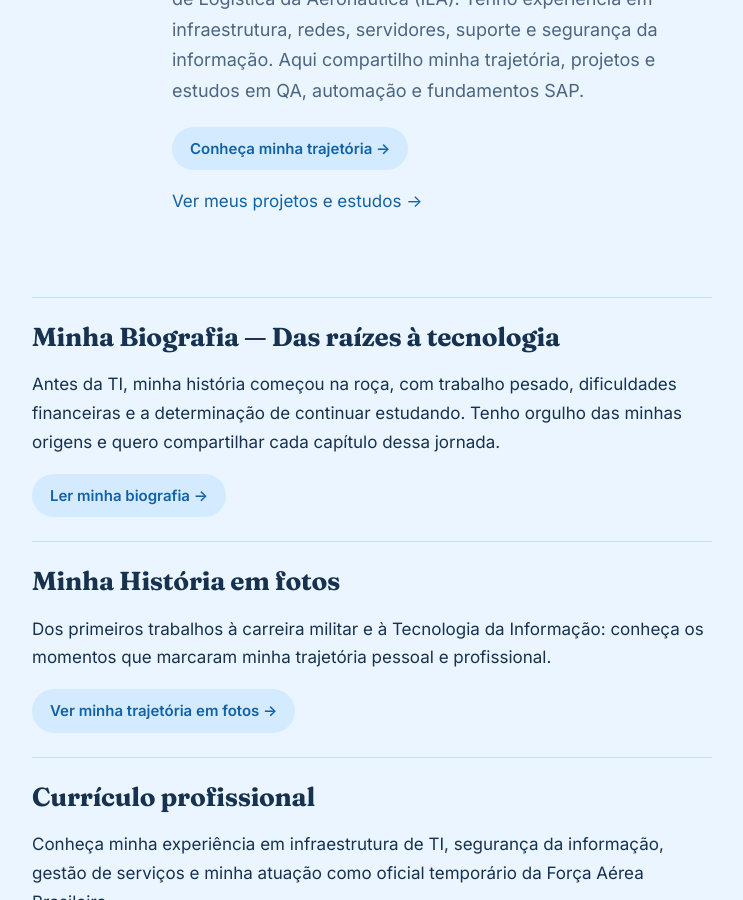
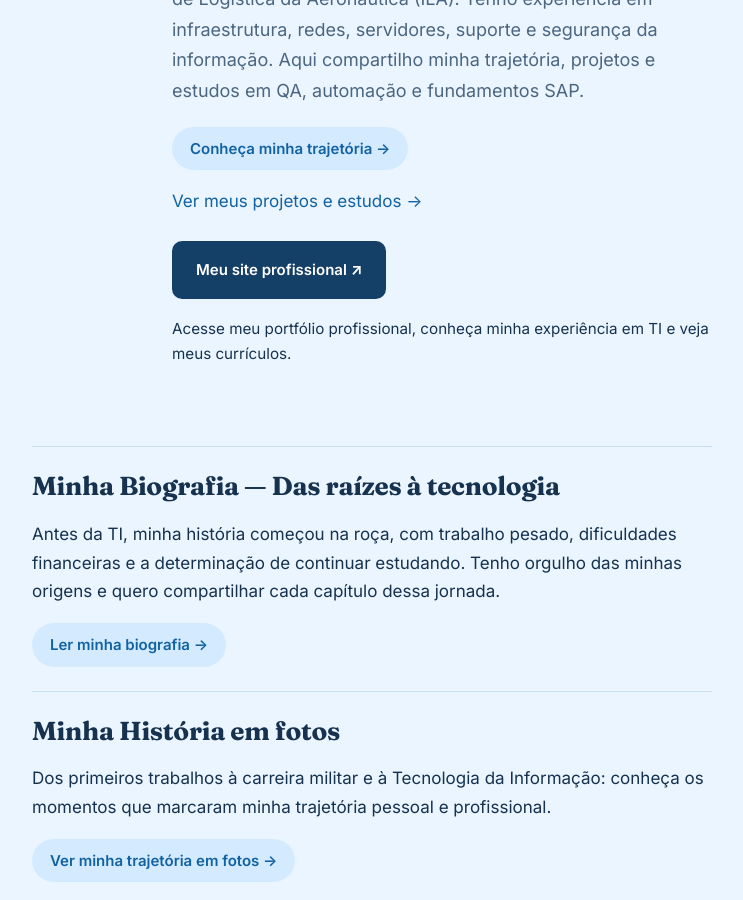
Before and after one commit to jeffersondk3/jeffersondk3.github.io, a Jekyll site: the page built from index.html, in a window 1280 px wide and 900 px high, scrolled down 338 px. Shown: the whole window, without its empty margins (268-1011 px from the left). Built offline with Jekyll 4.4.1, drawn with Linux system fonts in a browser that asks for light colours.

Commit message:
Destaca botão Meu site profissional no início do blog

```diff
--- a/index.html
+++ b/index.html
@@ -9,6 +9,8 @@ layout: default
     <p class="lead">Sou militar temporário da Força Aérea Brasileira e atuo como Chefe da Assessoria de Tecnologia da Informação no Instituto de Logística da Aeronáutica (ILA). Tenho experiência em infraestrutura, redes, servidores, suporte e segurança da informação. Aqui compartilho minha trajetória, projetos e estudos em QA, automação e fundamentos SAP.</p>
     <a class="btn" href="{{ '/sobre/' | relative_url }}">Conheça minha trajetória →</a>
     <p><a href="{{ '/projetos/' | relative_url }}">Ver meus projetos e estudos →</a></p>
+    <p><a class="btn" href="https://jefferson-almeida-portfolio.idealpin19.chatgpt.site" target="_blank" rel="noopener noreferrer" style="display:inline-flex;align-items:center;gap:8px;margin-top:8px;padding:14px 22px;background:#143f67;color:#fff;border:2px solid #143f67;border-radius:10px;font-weight:700;text-decoration:none;">Meu site profissional ↗</a></p>
+    <p style="font-size:0.95rem;">Acesse meu portfólio profissional, conheça minha experiência em TI e veja meus currículos.</p>
   </div>
 </section>
 
```
